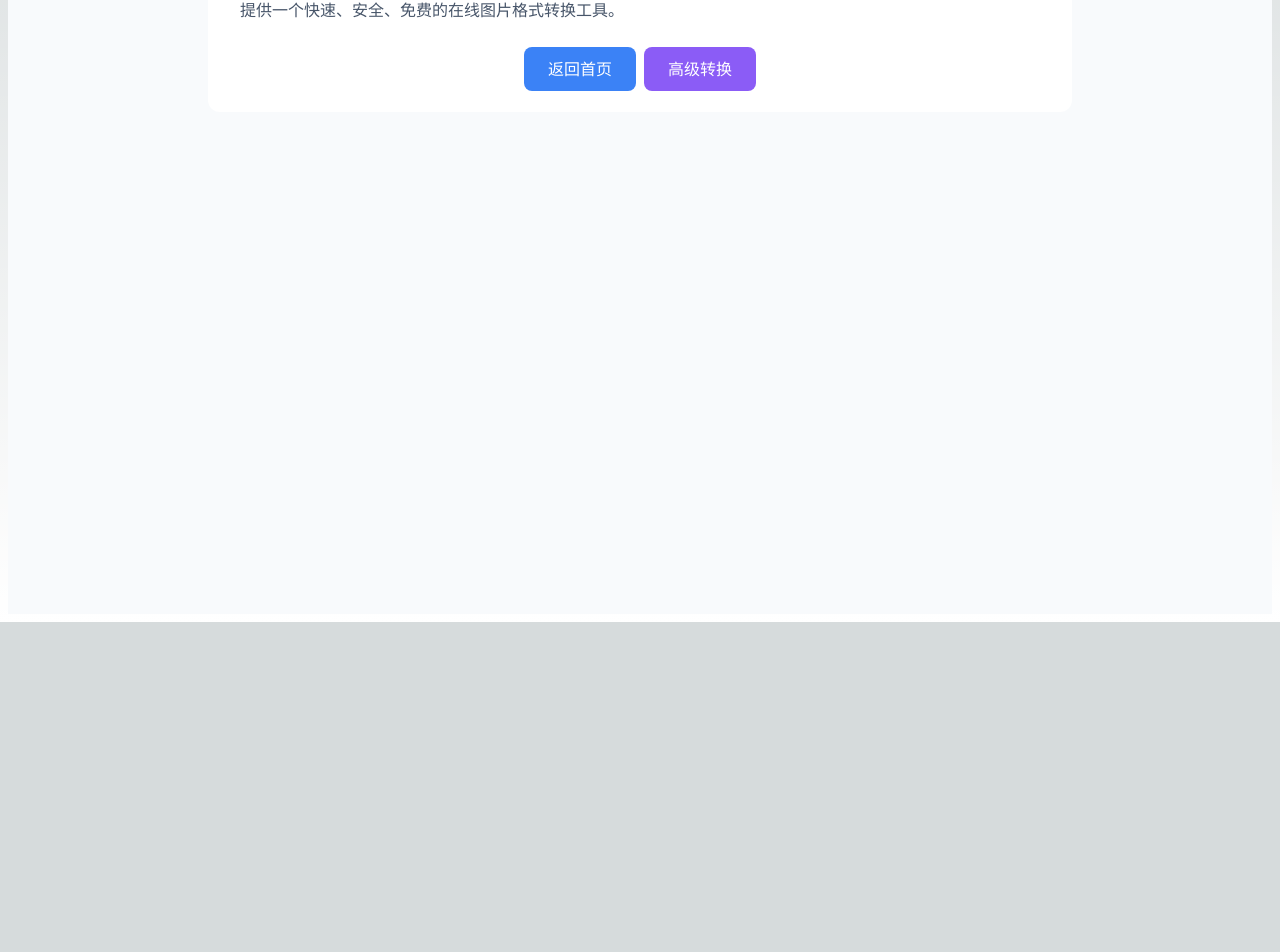
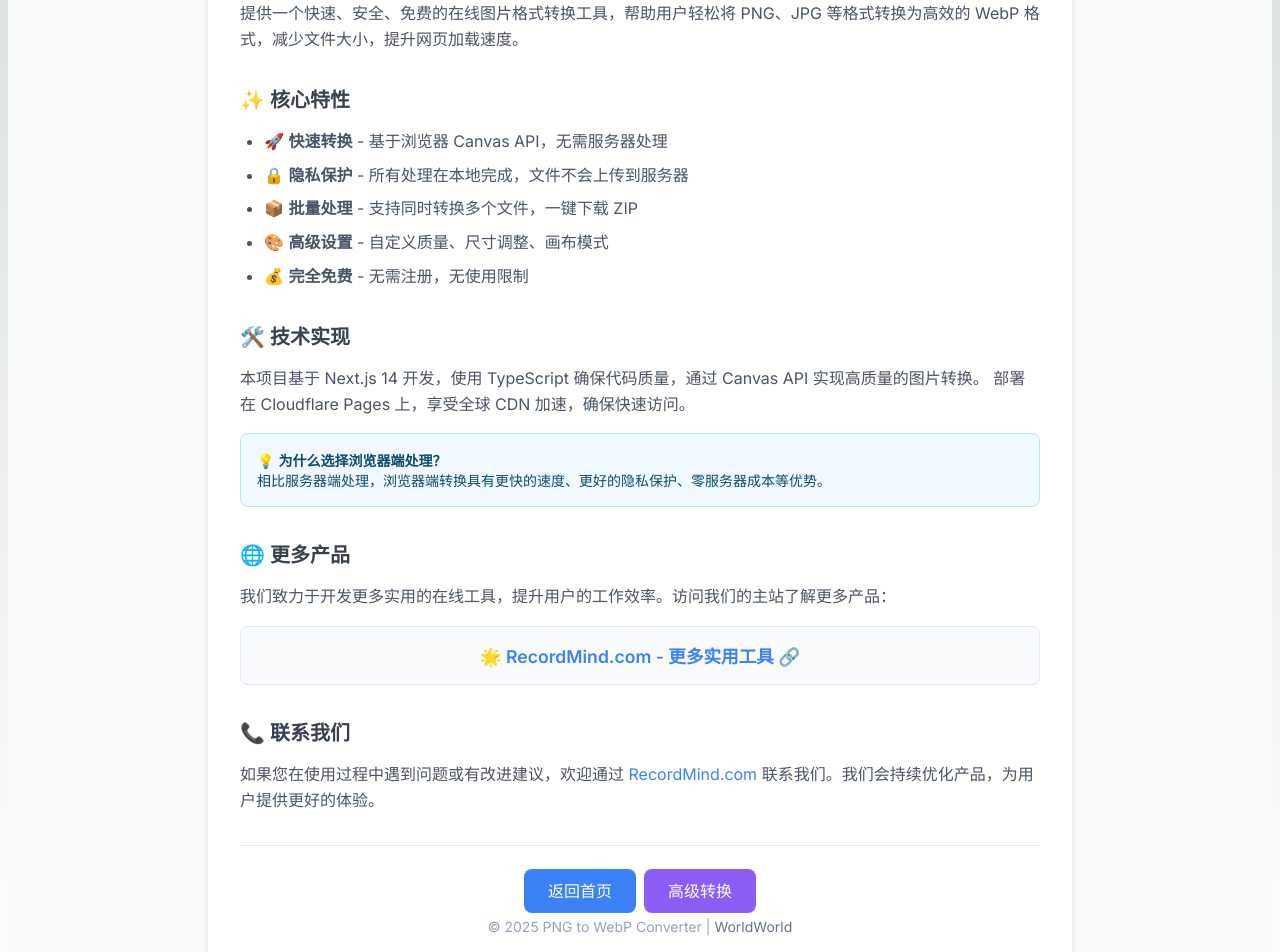
Before and after one commit to wuyueerhao/pngtowebp, a Next.js app: page /about in a window 1280 px wide. Shown: the part 258-1210 px from the top of the page. Before the commit the page ends 880 px from the top, so only its background shows below. Built offline with nearby package versions, Linux system fonts and the light colour scheme.

Commit message:
修改关于页面和版权信息

```diff
--- a/src/app/about/page.tsx
+++ b/src/app/about/page.tsx
@@ -1,20 +1,89 @@
 export default function About() {
   return (
     <main style={{ minHeight: '100vh', padding: '2rem 1rem', background: '#f8fafc' }}>
-      <div style={{ maxWidth: '800px', margin: '0 auto', background: 'white', borderRadius: '12px', padding: '2rem' }}>
+      <div style={{ maxWidth: '800px', margin: '0 auto', background: 'white', borderRadius: '12px', padding: '2rem', boxShadow: '0 4px 6px rgba(0, 0, 0, 0.1)' }}>
         <header style={{ textAlign: 'center', marginBottom: '2rem' }}>
-          <h1 style={{ fontSize: '2rem', fontWeight: 'bold', marginBottom: '0.5rem' }}>关于我们</h1>
-          <p style={{ color: '#64748b' }}>PNG 转 WebP 转换器</p>
+          <h1 style={{ fontSize: '2rem', fontWeight: 'bold', marginBottom: '0.5rem', color: '#1e293b' }}>关于我们</h1>
+          <p style={{ color: '#64748b', fontSize: '1.1rem' }}>PNG 转 WebP 转换器</p>
         </header>
+
         <section style={{ marginBottom: '2rem' }}>
-          <h2 style={{ fontSize: '1.25rem', fontWeight: '600', marginBottom: '0.75rem' }}>🎯 项目目标</h2>
-          <p style={{ lineHeight: '1.6', color: '#475569' }}>
-            提供一个快速、安全、免费的在线图片格式转换工具。
+          <h2 style={{ fontSize: '1.25rem', fontWeight: '600', marginBottom: '0.75rem', color: '#374151' }}>🎯 项目目标</h2>
+          <p style={{ lineHeight: '1.6', color: '#475569', marginBottom: '1rem' }}>
+            提供一个快速、安全、免费的在线图片格式转换工具，帮助用户轻松将 PNG、JPG 等格式转换为高效的 WebP 格式，减少文件大小，提升网页加载速度。
           </p>
         </section>
-        <div style={{ textAlign: 'center', marginTop: '2rem' }}>
-          <a href="/" style={{ background: '#3b82f6', color: 'white', padding: '0.75rem 1.5rem', borderRadius: '8px', textDecoration: 'none', marginRight: '0.5rem' }}>返回首页</a>
-          <a href="/advanced.html" style={{ background: '#8b5cf6', color: 'white', padding: '0.75rem 1.5rem', borderRadius: '8px', textDecoration: 'none' }}>高级转换</a>
+
+        <section style={{ marginBottom: '2rem' }}>
+          <h2 style={{ fontSize: '1.25rem', fontWeight: '600', marginBottom: '0.75rem', color: '#374151' }}>✨ 核心特性</h2>
+          <ul style={{ lineHeight: '1.6', color: '#475569', paddingLeft: '1.5rem' }}>
+            <li style={{ marginBottom: '0.5rem' }}>🚀 <strong>快速转换</strong> - 基于浏览器 Canvas API，无需服务器处理</li>
+            <li style={{ marginBottom: '0.5rem' }}>🔒 <strong>隐私保护</strong> - 所有处理在本地完成，文件不会上传到服务器</li>
+            <li style={{ marginBottom: '0.5rem' }}>📦 <strong>批量处理</strong> - 支持同时转换多个文件，一键下载 ZIP</li>
+            <li style={{ marginBottom: '0.5rem' }}>🎨 <strong>高级设置</strong> - 自定义质量、尺寸调整、画布模式</li>
+            <li style={{ marginBottom: '0.5rem' }}>💰 <strong>完全免费</strong> - 无需注册，无使用限制</li>
+          </ul>
+        </section>
+
+        <section style={{ marginBottom: '2rem' }}>
+          <h2 style={{ fontSize: '1.25rem', fontWeight: '600', marginBottom: '0.75rem', color: '#374151' }}>🛠️ 技术实现</h2>
+          <p style={{ lineHeight: '1.6', color: '#475569', marginBottom: '1rem' }}>
+            本项目基于 Next.js 14 开发，使用 TypeScript 确保代码质量，通过 Canvas API 实现高质量的图片转换。
+            部署在 Cloudflare Pages 上，享受全球 CDN 加速，确保快速访问。
+          </p>
+          <div style={{ background: '#f0f9ff', border: '1px solid #bae6fd', borderRadius: '8px', padding: '1rem' }}>
+            <p style={{ fontSize: '0.875rem', color: '#0c4a6e', margin: 0 }}>
+              💡 <strong>为什么选择浏览器端处理？</strong><br />
+              相比服务器端处理，浏览器端转换具有更快的速度、更好的隐私保护、零服务器成本等优势。
+            </p>
+          </div>
+        </section>
+
+        <section style={{ marginBottom: '2rem' }}>
+          <h2 style={{ fontSize: '1.25rem', fontWeight: '600', marginBottom: '0.75rem', color: '#374151' }}>🌐 更多产品</h2>
+          <p style={{ lineHeight: '1.6', color: '#475569', marginBottom: '1rem' }}>
+            我们致力于开发更多实用的在线工具，提升用户的工作效率。访问我们的主站了解更多产品：
+          </p>
+          <div style={{ textAlign: 'center', padding: '1rem', background: '#f8fafc', borderRadius: '8px', border: '1px solid #e2e8f0' }}>
+            <a
+              href="https://recordmind.com"
+              target="_blank"
+              rel="noopener noreferrer"
+              style={{
+                color: '#3b82f6',
+                textDecoration: 'none',
+                fontSize: '1.1rem',
+                fontWeight: '600',
+                display: 'inline-flex',
+                alignItems: 'center',
+                gap: '0.5rem'
+              }}
+            >
+              🌟 RecordMind.com - 更多实用工具 🔗
+            </a>
+          </div>
+        </section>
+
+        <section style={{ marginBottom: '2rem' }}>
+          <h2 style={{ fontSize: '1.25rem', fontWeight: '600', marginBottom: '0.75rem', color: '#374151' }}>📞 联系我们</h2>
+          <p style={{ lineHeight: '1.6', color: '#475569' }}>
+            如果您在使用过程中遇到问题或有改进建议，欢迎通过
+            <a href="https://recordmind.com" target="_blank" rel="noopener noreferrer" style={{ color: '#3b82f6', textDecoration: 'none' }}> RecordMind.com </a>
+            联系我们。我们会持续优化产品，为用户提供更好的体验。
+          </p>
+        </section>
+
+        <div style={{ textAlign: 'center', marginTop: '2rem', paddingTop: '2rem', borderTop: '1px solid #e2e8f0' }}>
+          <div style={{ marginBottom: '1rem' }}>
+            <a href="/" style={{ background: '#3b82f6', color: 'white', padding: '0.75rem 1.5rem', borderRadius: '8px', textDecoration: 'none', marginRight: '0.5rem' }}>返回首页</a>
+            <a href="/advanced.html" style={{ background: '#8b5cf6', color: 'white', padding: '0.75rem 1.5rem', borderRadius: '8px', textDecoration: 'none' }}>高级转换</a>
+          </div>
+          <p style={{ fontSize: '0.875rem', color: '#94a3b8', marginTop: '1rem' }}>
+            © 2025 PNG to WebP Converter |
+            <a href="https://recordmind.com" target="_blank" rel="noopener noreferrer" style={{ color: '#64748b', textDecoration: 'none', marginLeft: '0.25rem' }}>
+              WorldWorld
+            </a>
+          </p>
         </div>
       </div>
     </main>
--- a/src/app/page.tsx
+++ b/src/app/page.tsx
@@ -134,7 +134,10 @@ export default function Home() {
             基于 Next.js + Cloudflare Pages 部署
           </p>
           <p style={{ marginTop: '0.5rem', fontSize: '0.75rem' }}>
-            © 2024 PNG to WebP Converter | <a href="/about.html" style={{ color: '#64748b' }}>关于我们</a>
+            © 2025 PNG to WebP Converter |
+            <a href="https://recordmind.com" target="_blank" rel="noopener noreferrer" style={{ color: '#64748b', textDecoration: 'none', marginLeft: '0.25rem' }}>
+              WorldWorld
+            </a>
           </p>
         </footer>
       </div>
```
